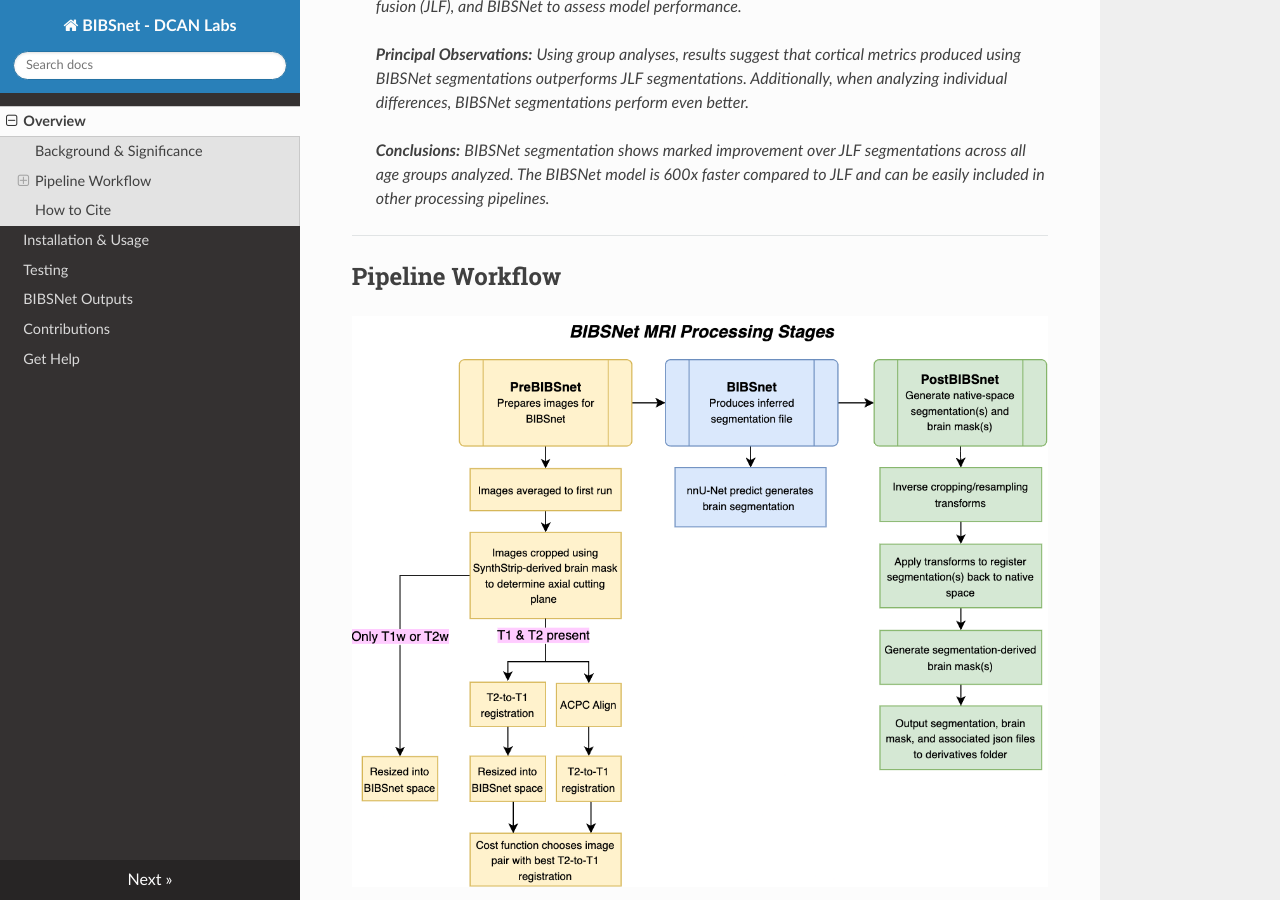
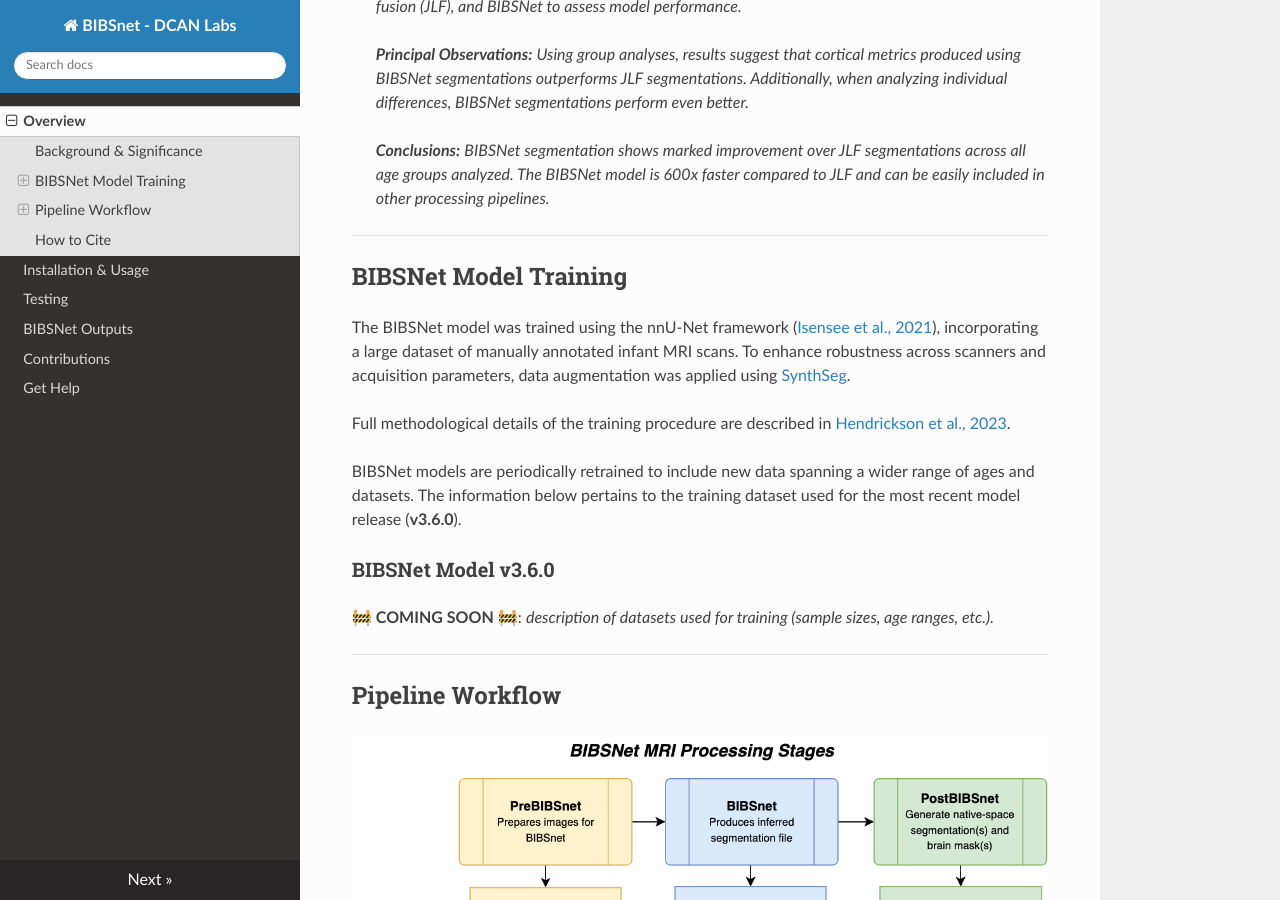
Before and after one commit to DCAN-Labs/BIBSnet, an MkDocs documentation site: the page built from docs/index.md, in a window 1280 px wide and 900 px high, scrolled down 870 px. Built offline with MkDocs 1.6.1, drawn with Linux system fonts in a browser that asks for light colours; nearby versions of some CDN libraries.

Commit message:
add section for bibsnet model training

```diff
--- a/docs/index.md
+++ b/docs/index.md
@@ -28,6 +28,20 @@ From [Hendrickson et al. 2023](https://doi.org/10.1101/2023.03.22.533696):
 
 -------------------
 
+## BIBSNet Model Training
+
+The BIBSNet model was trained using the nnU-Net framework ([Isensee et al., 2021](https://doi.org/10.1038/s41592-020-01008-z)), incorporating a large dataset of manually annotated infant MRI scans. To enhance robustness across scanners and acquisition parameters, data augmentation was applied using [SynthSeg](https://surfer.nmr.mgh.harvard.edu/fswiki/SynthSeg).
+
+Full methodological details of the training procedure are described in [Hendrickson et al., 2023](https://doi.org/10.1101/2023.03.22.533696).
+
+BIBSNet models are periodically retrained to include new data spanning a wider range of ages and datasets. The information below pertains to the training dataset used for the most recent model release (**v3.6.0**).
+
+### BIBSNet Model v3.6.0
+
+🚧 **COMING SOON** 🚧: *description of datasets used for training (sample sizes, age ranges, etc.).*
+
+-------------------
+
 ## Pipeline Workflow
 ![BIBSnet - Stages for MRI Processing](BIBSNetWorkflowDiagram.drawio.png)
 
```
